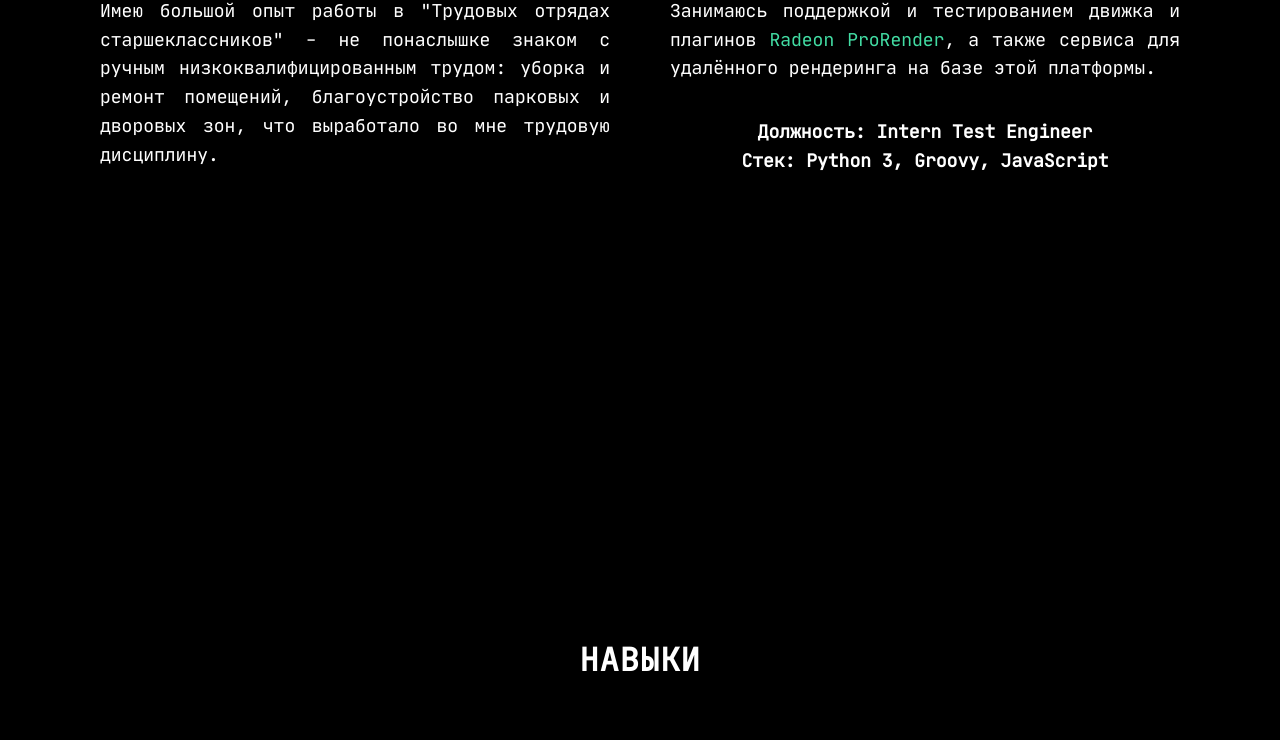
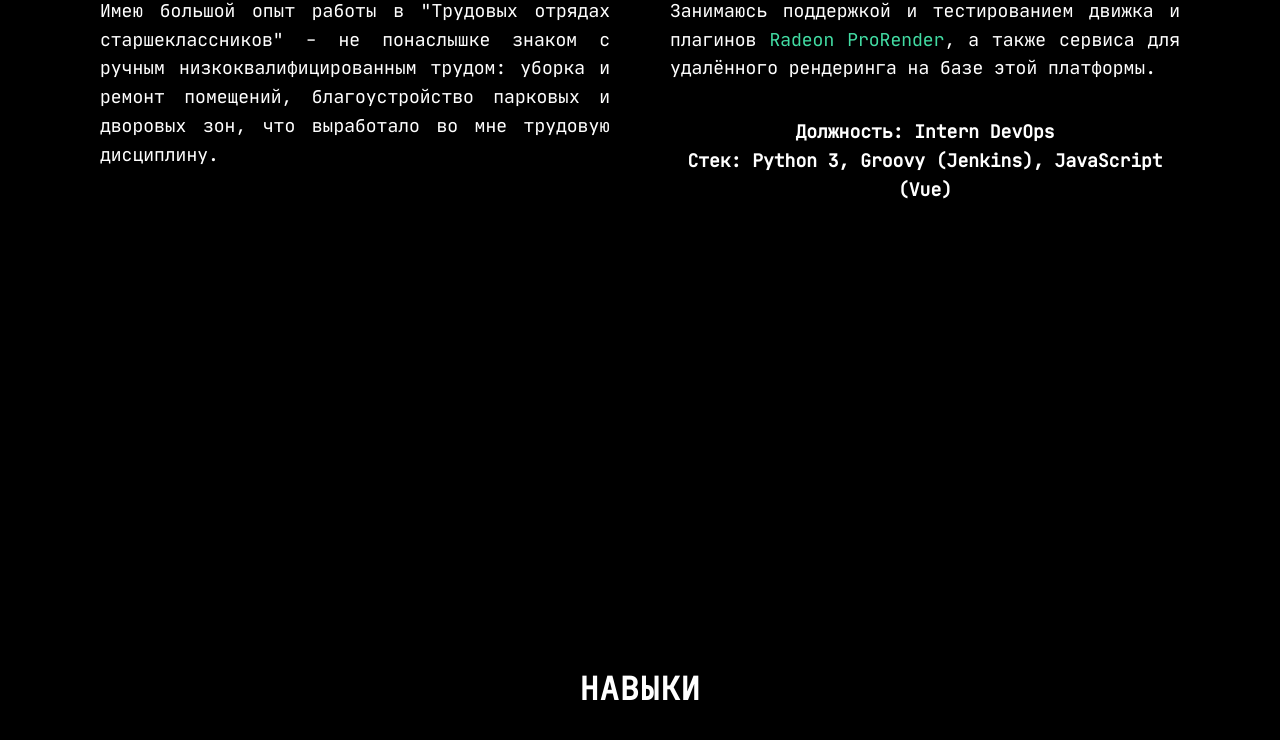
Before and after one commit to testpassword/OnlineCV, a plain HTML site: page src/index.html in a window 1280 px wide. Shown: the part 2656-3396 px from the top of the page. Drawn offline with nearby package versions, Linux system fonts and the light colour scheme.

```diff
--- a/src/index.html
+++ b/src/index.html
@@ -144,9 +144,9 @@
                         а также сервиса для удалённого рендеринга на базе этой платформы.
                     </p>
                     <p>
-                        <b>Должность: Intern Test Engineer</b>
+                        <b>Должность: Intern DevOps</b>
                         <br/>
-                        <b>Стек: Python 3, Groovy, JavaScript</b>
+                        <b>Стек: Python 3, Groovy (Jenkins), JavaScript (Vue)</b>
                     </p>
                 </div>
             </div>
```
Also changed, not shown: 1 other file.
